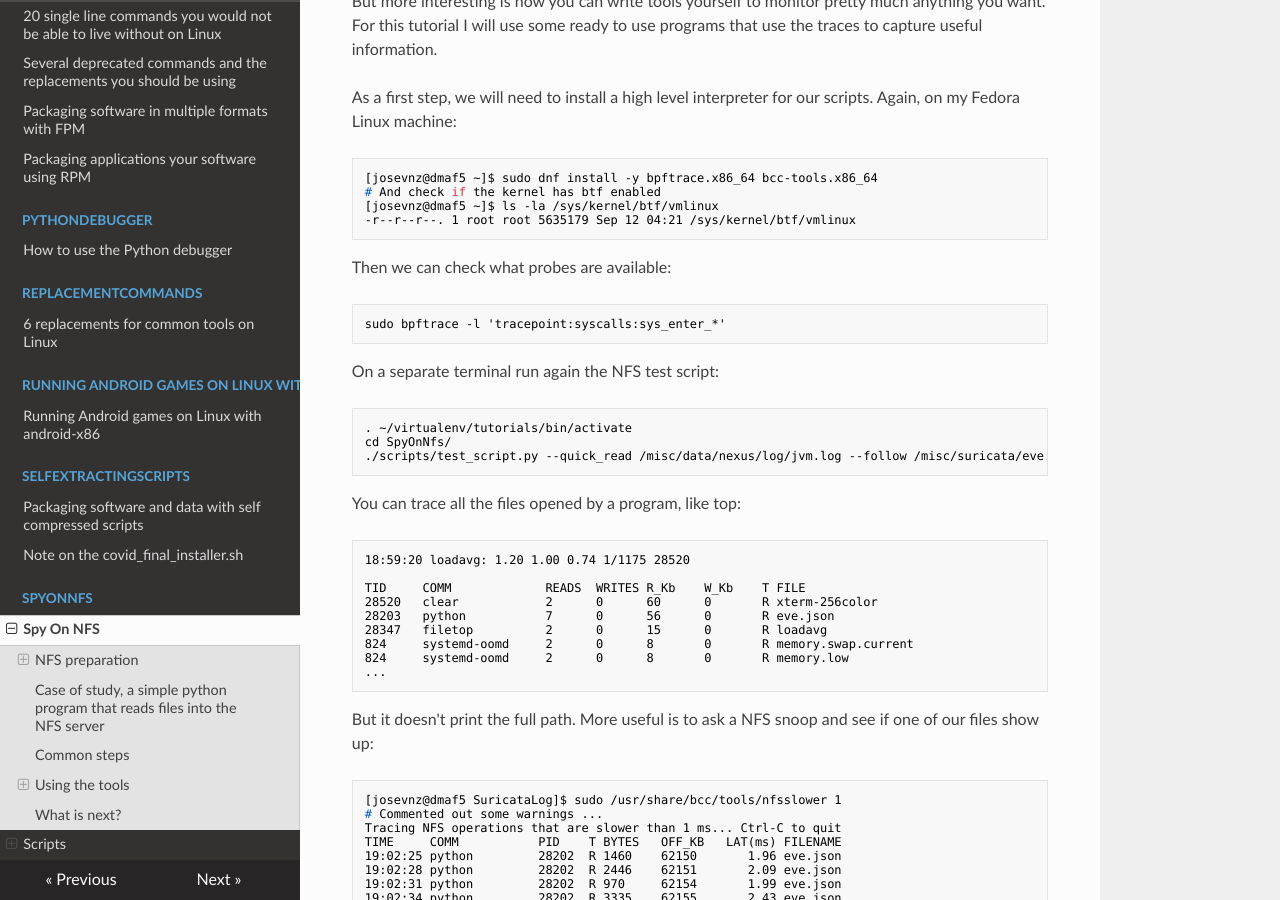
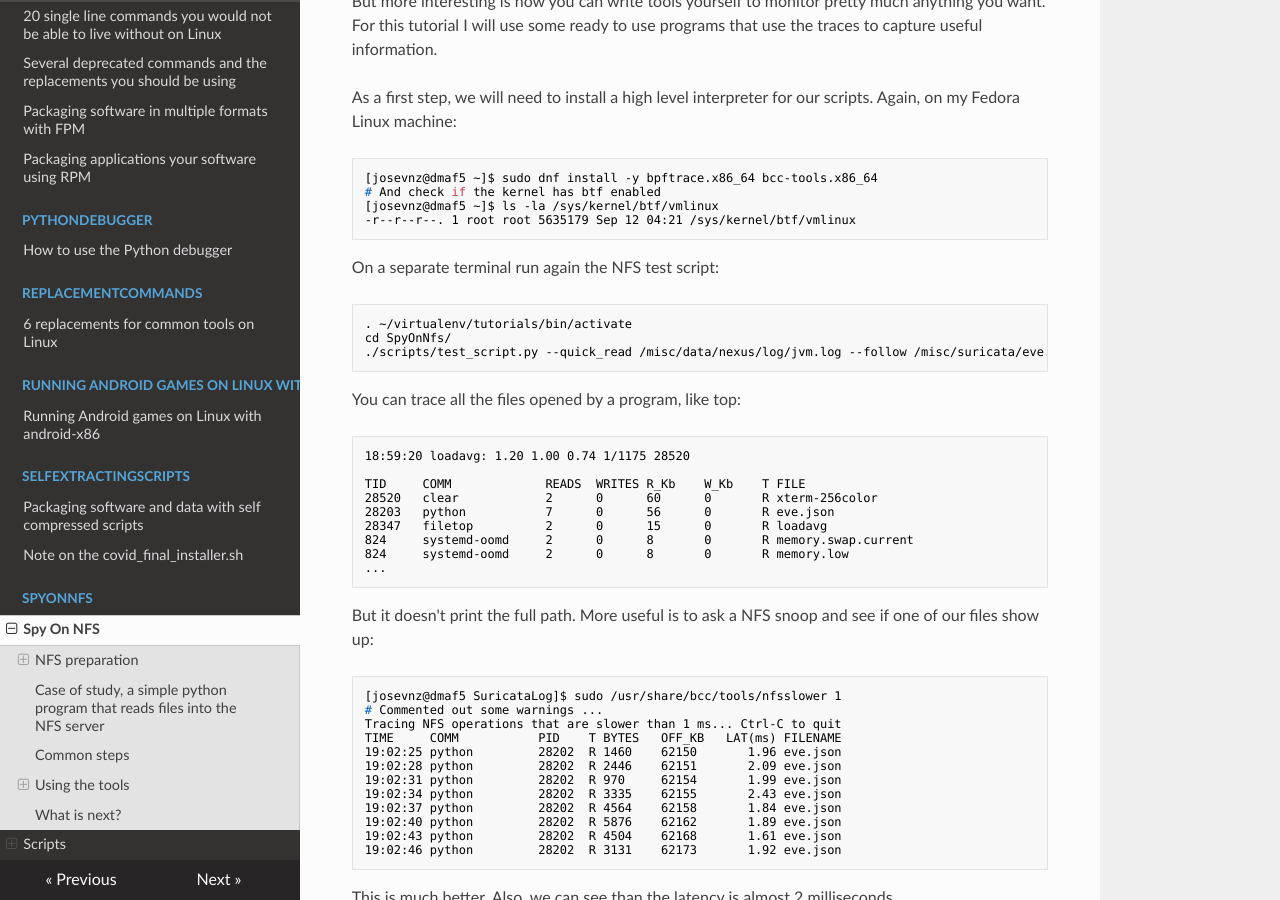
Before and after one commit to josevnz/tutorials, an MkDocs documentation site: the page built from docs/SpyOnNfs/README.md, in a window 1280 px wide and 900 px high, scrolled down 8957 px. Built offline with MkDocs 1.6.1, drawn with Linux system fonts in a browser that asks for light colours; nearby versions of some CDN libraries.

Commit message:
Updated tutorial

````diff
--- a/docs/SpyOnNfs/README.md
+++ b/docs/SpyOnNfs/README.md
@@ -421,12 +421,6 @@ As a first step, we will need to install a high level interpreter for our script
 -r--r--r--. 1 root root 5635179 Sep 12 04:21 /sys/kernel/btf/vmlinux
 ```
 
-Then we can check what probes are available:
-
-```shell
-sudo bpftrace -l 'tracepoint:syscalls:sys_enter_*'
-```
-
 On a separate terminal run again the NFS test script:
 ```shell
 . ~/virtualenv/tutorials/bin/activate
````
